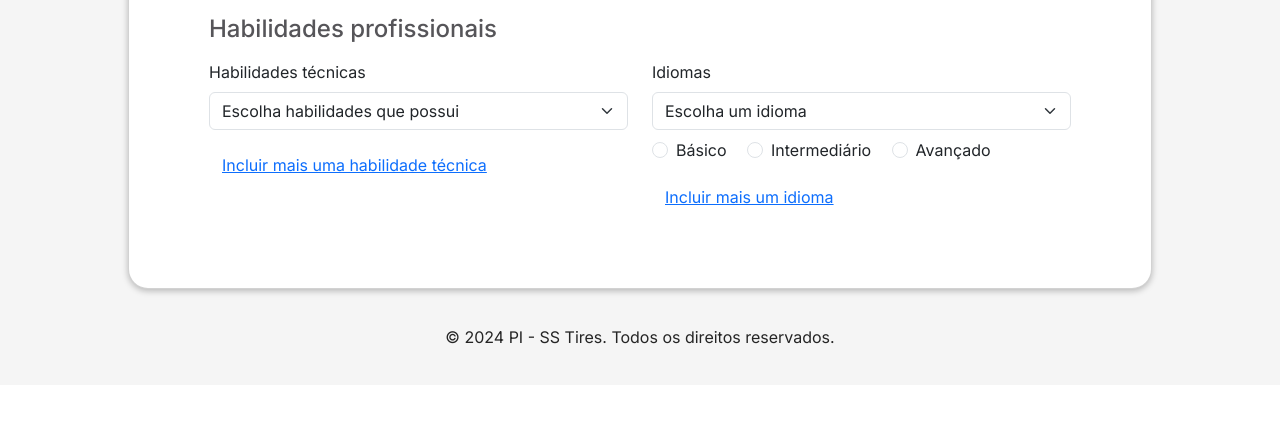
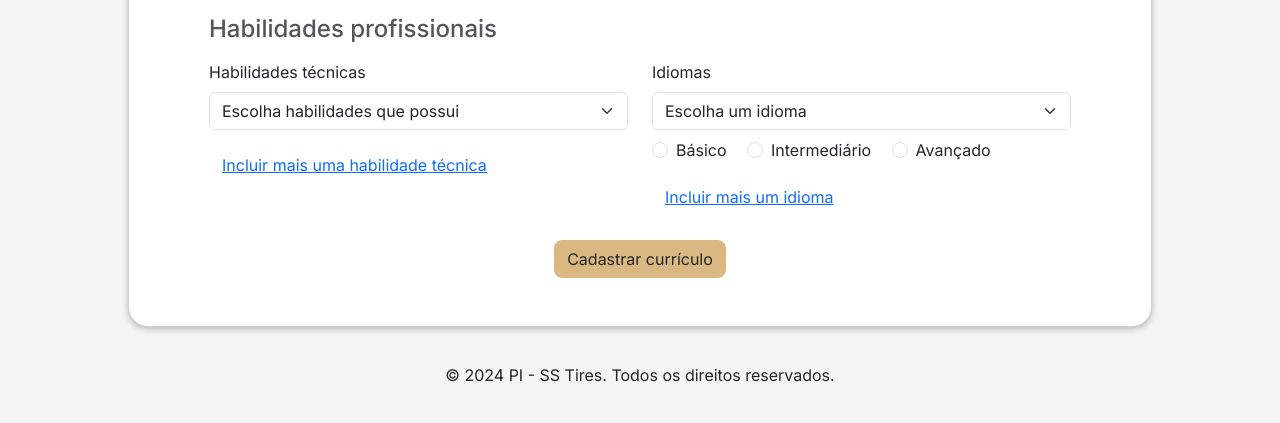
Before and after one commit to Mitsu325/univesp-projeto-integrador-I, a Django app: page /resumes/edit in a window 1280 px wide. Shown: the part 1833-2256 px from the top of the page. Before the commit the page ends 2177 px from the top, so only its background shows below. Run offline with Django 4.2, Linux system fonts and the light colour scheme; some libraries are stand-ins or nearby versions.

Commit message:
feat: add submit button

```diff
--- a/resumes/templates/edit.html
+++ b/resumes/templates/edit.html
@@ -205,5 +205,9 @@
 
       <button type="button" class="btn btn-link d-block text-start">Incluir mais um idioma</button>
     </div>
+
+    <div class="txt-center">
+      <button type="submit" class="btn btn-primary">Cadastrar currículo</button>
+    </div>
   </form>
 {% endblock %}
```
